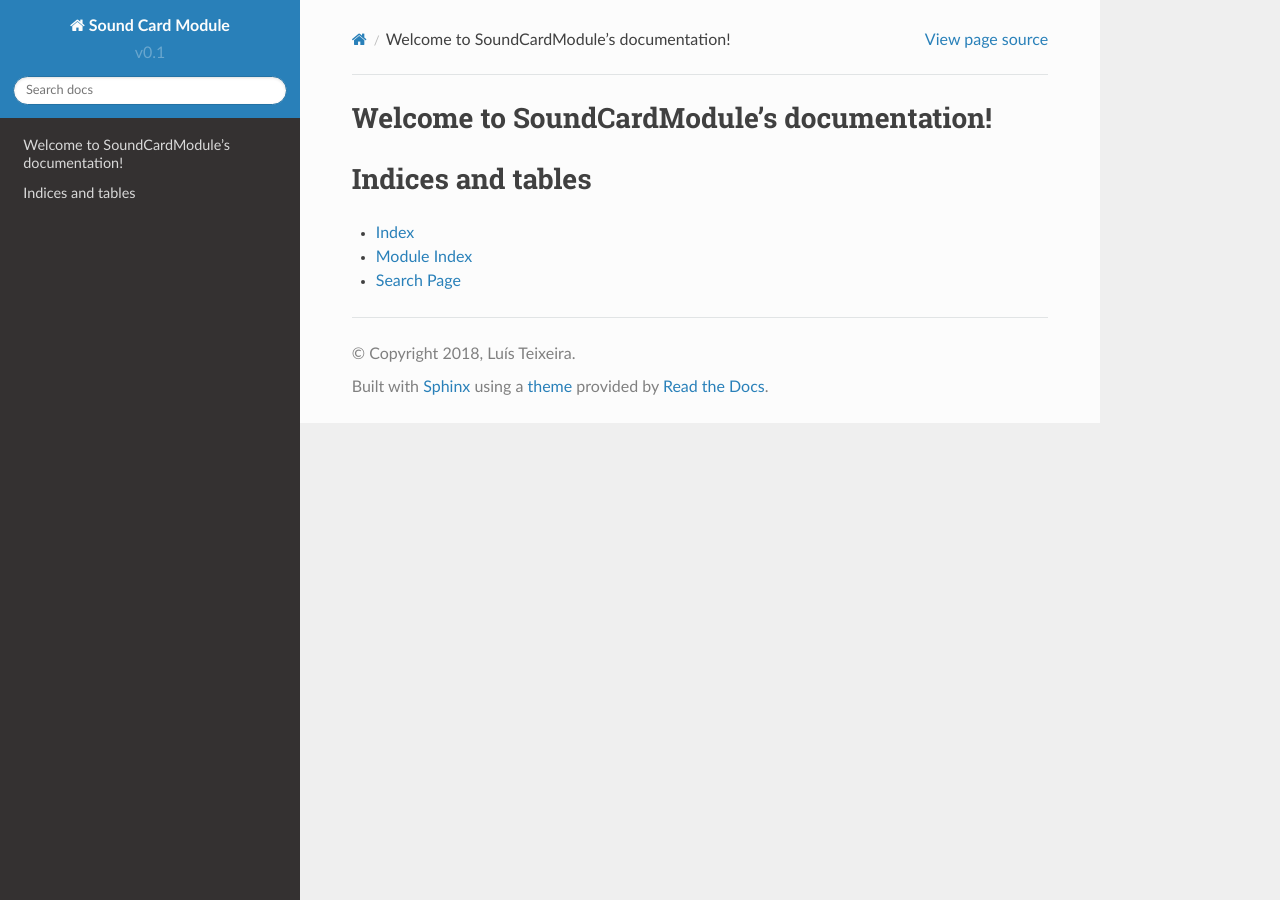
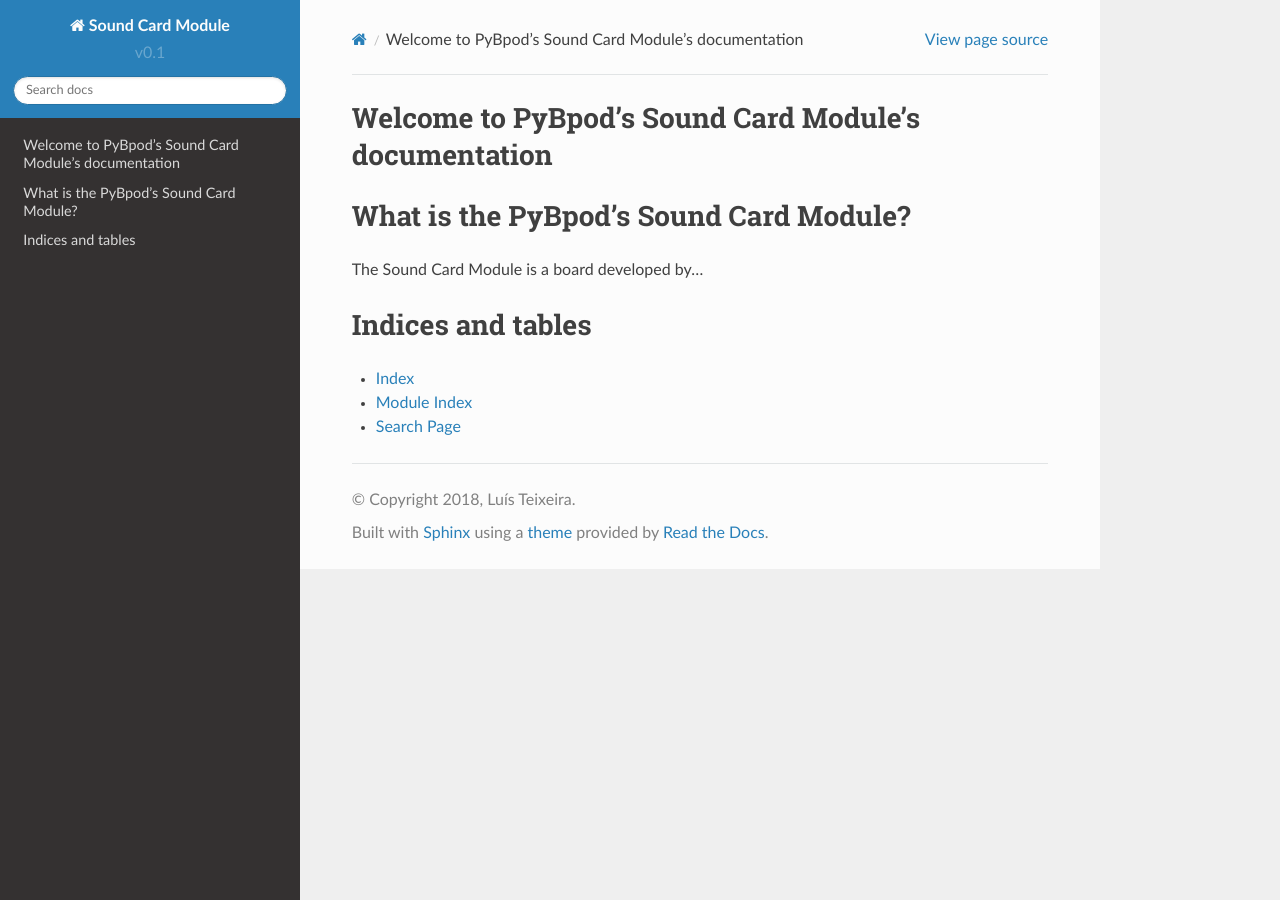
Before and after one commit to pybpod/pybpod-gui-plugin-soundcard, a Sphinx documentation site: the page built from docs/source/index.rst, in a window 1280 px wide. Built offline with Sphinx 7.4.7 and the Read the Docs theme 2.0.0, drawn with Linux system fonts in a browser that asks for light colours.

Commit message:
Docs building test

```diff
--- a/docs/source/index.rst
+++ b/docs/source/index.rst
@@ -3,13 +3,16 @@
    You can adapt this file completely to your liking, but it should at least
    contain the root `toctree` directive.
 
-Welcome to SoundCardModule's documentation!
-===========================================
+Welcome to PyBpod's Sound Card Module's documentation
+=====================================================
 
 .. toctree::
    :maxdepth: 2
    :caption: Contents:
 
+What is the PyBpod's Sound Card Module?
+=======================================
+The Sound Card Module is a board developed by...
 
 
 Indices and tables
```
